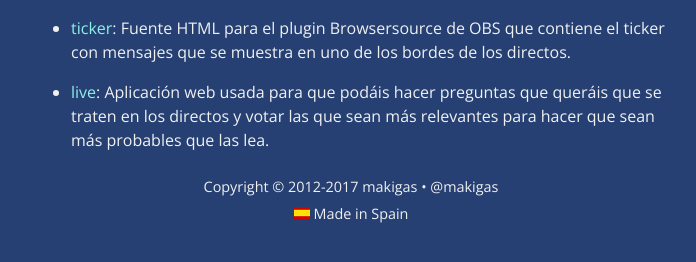
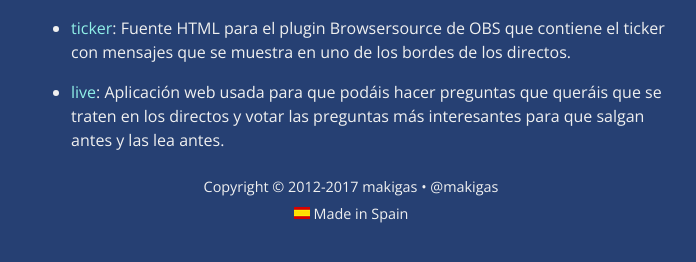
Before and after one commit to makigas/makigas.github.io, a Jekyll site: the page built from index.md, in a window 1280 px wide. Shown: the part 349-611 px from the top of the page, without its empty margins (289-985 px from the left). Built offline with Jekyll 4.4.1, drawn with Linux system fonts in a browser that asks for light colours; our own code applies the rules of GitHub Pages for plain Markdown files.

Commit message:
❗️ Commit post-inicial

```diff
--- a/_config.yml
+++ b/_config.yml
@@ -1,5 +1,5 @@
-title: Open Source at makigas
-description: This is our GitHub Pages site with information on the open source projects that power makigas.
+title: Open Source en makigas
+description: Información de los proyectos de código abierto que hacen funcionar a makigas.
 baseurl: ""
 url: "https://makigas.github.io"
 twitter_username: makigas
--- a/_data/tools.yml
+++ b/_data/tools.yml
@@ -12,4 +12,4 @@
 
 - name: live
   url: https://github.com/makigas/live
-  description: Aplicación web usada para que podáis hacer preguntas que queráis que se traten en los directos y votar las que sean más relevantes para hacer que sean más probables que las lea.
+  description: Aplicación web usada para que podáis hacer preguntas que queráis que se traten en los directos y votar las preguntas más interesantes para que salgan antes y las lea antes.
--- a/_layouts/default.html
+++ b/_layouts/default.html
@@ -1,9 +1,22 @@
 <!DOCTYPE html>
 <html>
   <head>
+    <meta charset="utf-8">
+    <meta name="viewport" content="width=device-width, initial-scale=1.0">
+    <link rel="shortcut icon" href="/favicon.ico">
+    <link rel="icon" href="/favicon.ico" type="image/x-icon">
+    <meta name="description" content="{{ site.description }}">
+
     <title>Open Source en makigas</title>
     <link href="https://fonts.googleapis.com/css?family=Montserrat:300,700|Open+Sans:300" rel="stylesheet">
     <link rel="stylesheet" href="{{ '/assets/main.css' | prepend: site.basepath }}">
+
+    <meta name="twitter:card" content="summary">
+    <meta name="twitter:site" content="@makigas">
+    <meta name="twitter:title" content="{{ site.title }}">
+    <meta name="twitter:description" content="{{ site.description }}">
+    <meta name="twitter:creator" content="@danirod93">
+    <meta name="twitter:image" content="https://www.makigas.es/makigas.png">
   </head>
   <body>
     <header>
```
Also changed, not shown: _data/tutorials.yml (deleted, +0 -27 lines), favicon.ico (added).
